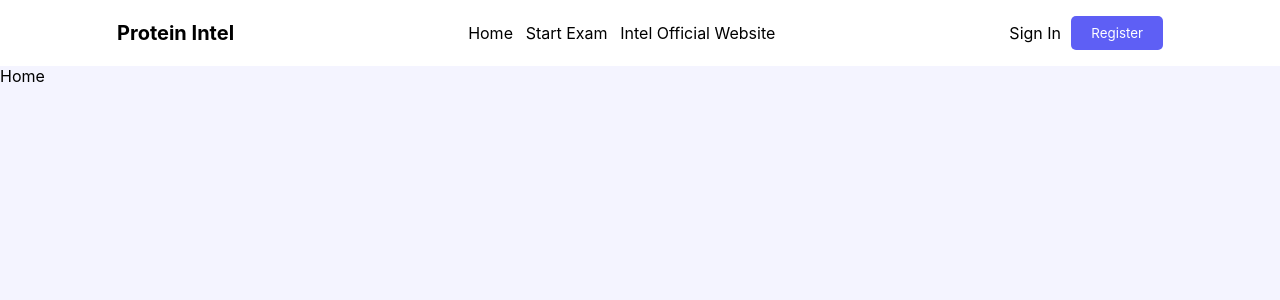
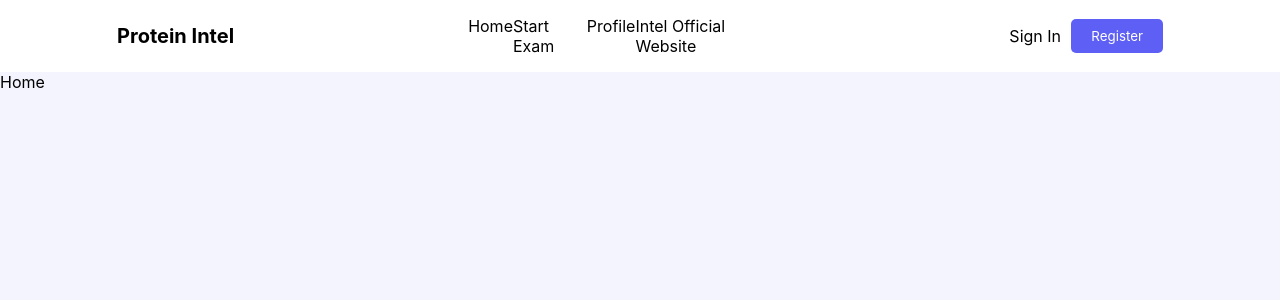
Before and after one commit to adelaidebonfamille/protein-intel, a React (Vite) app in the folder Client/: page / in a window 1280 px wide. Shown: the top 300 px of the page. Built offline with nearby package versions, Linux system fonts and the light colour scheme.

Commit message:
Adding Profile to Navbar

```diff
--- a/Client/src/Components/Navbar/Navbar.jsx
+++ b/Client/src/Components/Navbar/Navbar.jsx
@@ -16,6 +16,9 @@ const Navbar = () => {
 				</li>
 				<li>
 					<Link to={"/exam"}>Start Exam</Link>
+				</li>
+				<li>
+					<Link to={"/profile"}>Profile</Link>
 				</li>
 				<li>
 					<a href="https://intel.ilkom.unsri.ac.id/">
```
